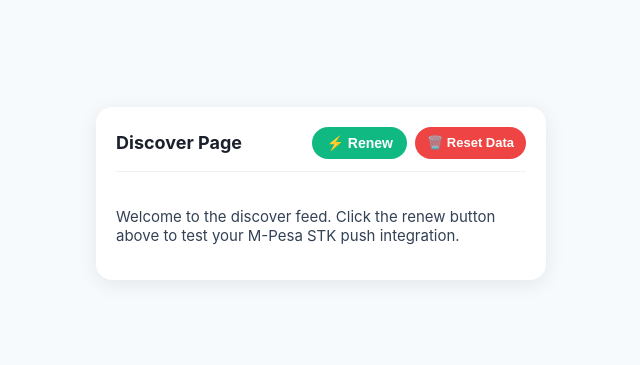
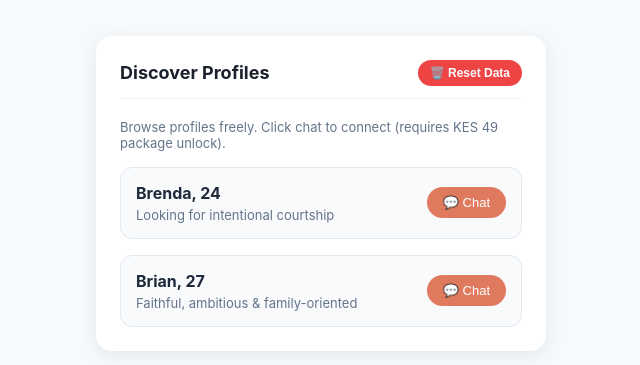
Before and after one commit to Kmet254/Kmeet, a website: page public/discover.html in a window 1280 px wide. Shown: the part 227-592 px from the top of the page, without its empty margins (319-959 px from the left). Drawn offline with Linux system fonts and the light colour scheme.

Commit message:
Update discover.html

```diff
--- a/public/discover.html
+++ b/public/discover.html
@@ -3,7 +3,7 @@
 <head>
   <meta charset="UTF-8">
   <meta name="viewport" content="width=device-width, initial-scale=1.0">
-  <title>Discover - M-Pesa Test</title>
+  <title>Discover - Kmeet</title>
   <style>
     body {
       font-family: -apple-system, BlinkMacSystemFont, "Segoe UI", Roboto, Helvetica, Arial, sans-serif;
@@ -22,7 +22,7 @@
       box-shadow: 0 4px 20px rgba(0, 0, 0, 0.08);
       width: 100%;
       max-width: 450px;
-      padding: 20px;
+      padding: 24px;
       box-sizing: border-box;
     }
 
@@ -42,33 +42,12 @@
       color: #1a202c;
     }
 
-    .btn-group {
-      display: flex;
-      gap: 8px;
-    }
-
-    .renew-btn {
-      background-color: #10b981;
-      color: white;
-      border: none;
-      padding: 8px 14px;
-      font-size: 14px;
-      font-weight: 700;
-      border-radius: 20px;
-      cursor: pointer;
-      transition: background-color 0.2s ease;
-    }
-
-    .renew-btn:hover {
-      background-color: #059669;
-    }
-
     .reset-btn {
       background-color: #ef4444;
       color: white;
       border: none;
-      padding: 8px 12px;
-      font-size: 13px;
+      padding: 6px 12px;
+      font-size: 12px;
       font-weight: 600;
       border-radius: 20px;
       cursor: pointer;
@@ -87,11 +66,49 @@
       font-size: 15px;
     }
 
+    .profile-card {
+      background: #f8fafc;
+      border: 1px solid #e2e8f0;
+      border-radius: 12px;
+      padding: 15px;
+      display: flex;
+      align-items: center;
+      justify-content: space-between;
+    }
+
+    .profile-info h3 {
+      margin: 0;
+      font-size: 16px;
+      color: #1e293b;
+    }
+
+    .profile-info p {
+      margin: 4px 0 0 0;
+      font-size: 13px;
+      color: #64748b;
+    }
+
+    .chat-btn {
+      background-color: #e07a5f;
+      color: white;
+      border: none;
+      padding: 8px 16px;
+      border-radius: 20px;
+      font-weight: 500;
+      font-size: 13px;
+      cursor: pointer;
+      transition: background-color 0.2s ease;
+    }
+
+    .chat-btn:hover {
+      background-color: #cf694e;
+    }
+
     #payment-success-box {
       display: none;
       background-color: #ecfdf5;
       border: 1px solid #a7f3d0;
-      border-radius: 16px;
+      border-radius: 12px;
       padding: 16px;
       text-align: center;
       margin-top: 10px;
@@ -100,20 +117,20 @@
     .success-title {
       color: #065f46;
       font-weight: 700;
-      font-size: 16px;
+      font-size: 15px;
     }
 
     .success-desc {
       color: #1e293b;
-      font-size: 14px;
-      margin-top: 6px;
+      font-size: 13px;
+      margin-top: 4px;
     }
 
     .success-badge {
       color: #047857;
       font-weight: 700;
-      font-size: 15px;
-      margin-top: 6px;
+      font-size: 14px;
+      margin-top: 4px;
     }
   </style>
 </head>
@@ -121,15 +138,30 @@
 
   <div class="discover-container">
     <div class="header">
-      <h2 class="title">Discover Page</h2>
-      <div class="btn-group">
-        <button onclick="triggerMpesaPayment()" class="renew-btn">⚡ Renew</button>
-        <button onclick="clearSavedData()" class="reset-btn" title="Clear saved data">🗑️ Reset Data</button>
-      </div>
+      <h2 class="title">Discover Profiles</h2>
+      <button onclick="clearSavedData()" class="reset-btn" title="Reset payment data">🗑️ Reset Data</button>
     </div>
 
     <div class="content-body">
-      <p>Welcome to the discover feed. Click the renew button above to test your M-Pesa STK push integration.</p>
+      <p style="font-size: 13px; color: #64748b; margin: 0;">Browse profiles freely. Click chat to connect (requires KES 49 package unlock).</p>
+
+      <!-- Profile 1 -->
+      <div class="profile-card">
+        <div class="profile-info">
+          <h3>Brenda, 24</h3>
+          <p>Looking for intentional courtship</p>
+        </div>
+        <button onclick="handleChatClick('Brenda')" class="chat-btn">💬 Chat</button>
+      </div>
+
+      <!-- Profile 2 -->
+      <div class="profile-card">
+        <div class="profile-info">
+          <h3>Brian, 27</h3>
+          <p>Faithful, ambitious & family-oriented</p>
+        </div>
+        <button onclick="handleChatClick('Brian')" class="chat-btn">💬 Chat</button>
+      </div>
 
       <!-- Green Payment Status Box -->
       <div id="payment-success-box">
@@ -143,6 +175,16 @@
   </div>
 
   <script>
+    // Check payment status on load and show success box if previously paid
+    document.addEventListener('DOMContentLoaded', () => {
+      const hasPaid = localStorage.getItem('hasPaid');
+      const savedPhone = localStorage.getItem('lastPhone');
+      if (hasPaid === 'true' && savedPhone) {
+        document.getElementById('mpesa-phone-display').innerText = savedPhone;
+        document.getElementById('payment-success-box').style.display = 'block';
+      }
+    });
+
     // Clears local browser cache / storage
     function clearSavedData() {
       localStorage.clear();
@@ -151,17 +193,26 @@
       const successBox = document.getElementById('payment-success-box');
       if (successBox) successBox.style.display = 'none';
 
-    console.log("Cleared Local Storage and Session Storage.");
-    alert("Saved browser data cleared successfully!");
+      alert("Payment status reset successfully!");
     }
 
-  // M-Pesa STK Push Trigger with Relative URL
+    // Triggered when user clicks Chat on any profile
+    function handleChatClick(profileName) {
+      const hasPaid = localStorage.getItem('hasPaid');
+
+      if (!hasPaid || hasPaid !== 'true') {
+        alert(`To chat with ${profileName}, you need to unlock conversations. Let's process the KES 49 M-Pesa payment.`);
+        triggerMpesaPayment();
+      } else {
+        alert(`Opening secure chat with ${profileName}...`);
+      }
+    }
+
+    // M-Pesa STK Push Trigger
     async function triggerMpesaPayment() {
-    let inputPhone = prompt("Enter your Safaricom phone number:", "0723535019");
+      let inputPhone = prompt("Enter your Safaricom phone number for STK Push:", "072335...");
 
-    if (!inputPhone) {
-      return;
-    }
+      if (!inputPhone) return;
 
       let formattedPhone = inputPhone.replace(/[^0-9]/g, '');
       if (formattedPhone.startsWith('0')) {
@@ -172,10 +223,7 @@
 
       const amount = 49;
 
-    console.log(`Sending STK Push request for phone: ${formattedPhone}`);
-
       try {
-      // Using relative URL so it works seamlessly both locally and live on Render
         const response = await fetch('/api/stkpush', {
           method: 'POST',
           headers: {
@@ -187,31 +235,24 @@
           }),
         });
 
-      console.log("Server response status:", response.status);
         const data = await response.json();
-      console.log("Server response payload:", data);
 
         if (response.ok && data.ResponseCode === '0') {
-        const phoneDisplay = document.getElementById('mpesa-phone-display');
-        if (phoneDisplay) {
-          phoneDisplay.innerText = inputPhone;
-        }
+          document.getElementById('mpesa-phone-display').innerText = inputPhone;
+          document.getElementById('payment-success-box').style.display = 'block';
 
-        const successBox = document.getElementById('payment-success-box');
-        if (successBox) {
-          successBox.style.display = 'block';
-        }
+          localStorage.setItem('hasPaid', 'true');
+          localStorage.setItem('lastPhone', inputPhone);
 
-        localStorage.setItem('lastPhone', formattedPhone);
-        alert(`STK Push prompt sent to ${formattedPhone}! Check your phone for the M-Pesa PIN prompt.`);
+          alert(`STK Push prompt sent to ${formattedPhone}! Check your phone to complete payment.`);
 
         } else {
           alert('Payment Request Failed: ' + (data.error || data.errorMessage || 'Unable to complete request.'));
         }
 
       } catch (err) {
-      console.error('Network / Firewall Error Details:', err);
-      alert('Failed to reach server. Check your connection or server logs.');
+        console.error('Network Error:', err);
+        alert('Failed to reach server. Check your connection.');
       }
     }
   </script>
```
Lines whose indentation alone changed are shown as unchanged.
